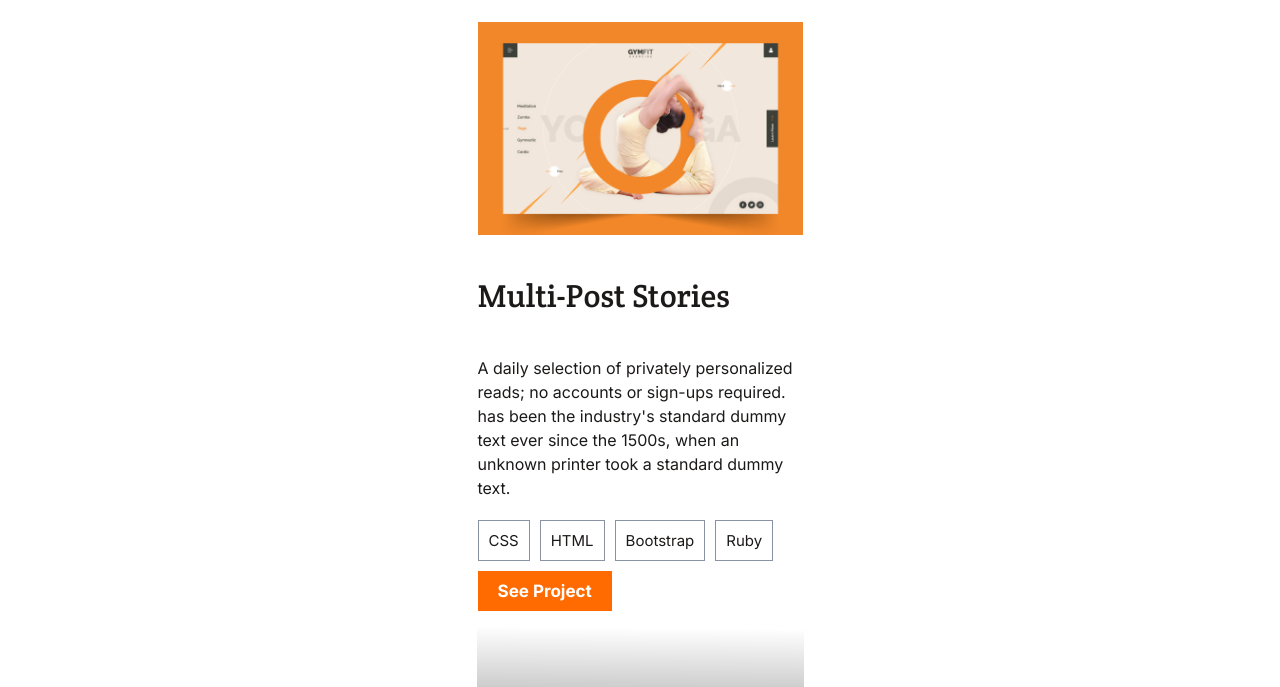
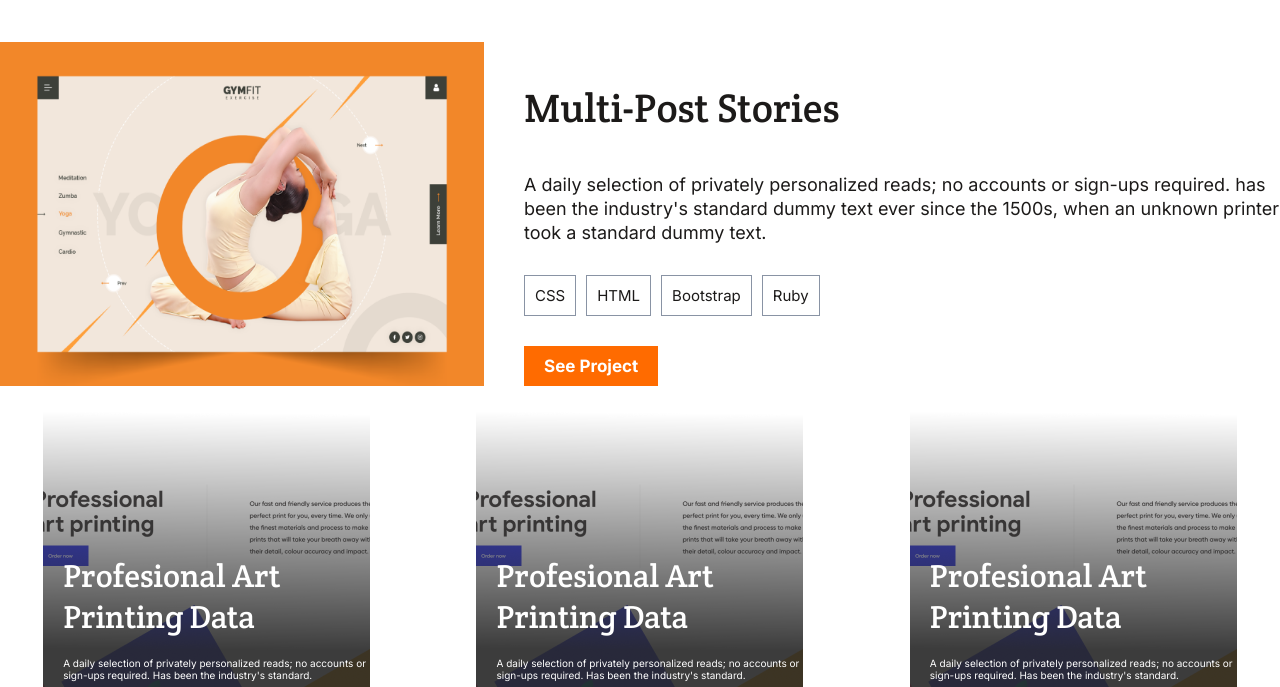
Before and after one commit to peteryeungtt/My-Portfolio, a website: page index.html in a window 1280 px wide. Shown: the part 753-1440 px from the top of the page. Drawn offline with Linux system fonts and the light colour scheme; a web font is replaced by a local one.

Commit message:
Adjust my project section to desktop version

```diff
--- a/styles.css
+++ b/styles.css
@@ -385,6 +385,67 @@ ul li {
   color: #5b5957;
 }
 
+@media only screen and (min-width: 768px) {
+  .work-project-wrapper {
+    grid-column: 1 / span 2;
+    flex-direction: row;
+    margin: 0;
+    width: 100%;
+    padding: 0;
+  }
+
+  .works-wrapper {
+    display: grid;
+    grid-template-columns: 1fr 1fr;
+    margin-top: 20px;
+  }
+
+  .work-project-img {
+    width: 484px;
+  }
+
+  .work-project-title {
+    font-size: 40px;
+  }
+
+  .work-project-text {
+    margin-left: 2rem;
+  }
+
+  .work-project-title {
+    margin-left: 2rem;
+  }
+
+
+  .work-project-description {
+    font-size: 18px;
+    margin: 0 0 0 20px;
+  }
+
+  .work-info-tags {
+    margin: 20px 0 0 20px;
+  }
+
+  .see-work-btn {
+    display: inline-block;
+    margin: 20px 0 0 20px;
+  }
+
+
+}
+
+@media only screen and (min-width: 1008px) {
+
+
+  .works-wrapper {
+    grid-template-columns: 1fr 1fr 1fr;
+  }
+
+  .work-project-wrapper {
+    grid-column: 1 / span 3;
+  }
+
+}
 
 .about-me-section {
   background-color: var(--color-primary);
```
Also changed, not shown: index.html (+1 -3 lines).
